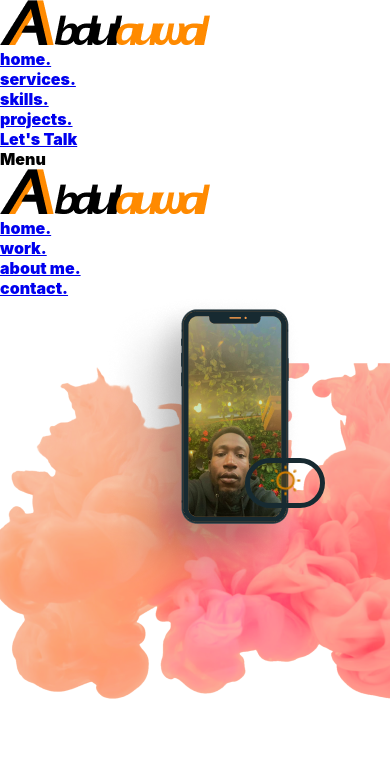
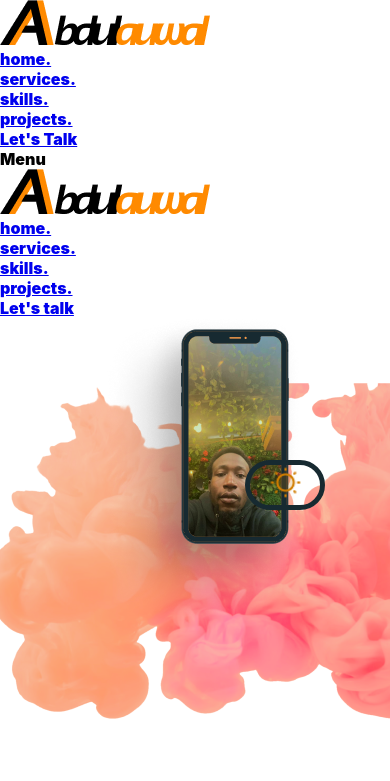
Before and after one commit to paulthechampion/nada, a React (Create React App) app: page / in a window 390 px wide. Shown: the top 781 px of the page. Built offline with nearby package versions, Linux system fonts and the light colour scheme.

Commit message:
phone lets talk

```diff
--- a/src/components/PhoneMenu.js
+++ b/src/components/PhoneMenu.js
@@ -43,16 +43,17 @@ export default function PhoneMenu() {
             <nav className={navClasses} id="phoneMenuId">
                 <div className="subPM">
                     <div className="phoneLdiv firstNav">
-                    <a href="/#home" className="logo-link">
+                    <a href="/" className="logo-link">
 
                         <img src={AA} alt="Abdul A" className="plogo"/>
                         <img src={bdul} alt="bdul" className="plogo"/>
                     </a>
                      </div>
                     <div className="phoneLdiv"> <a href="/#home" className="phoneL"  onClick={()=>setShowMenu(!showMenu)}>home.</a></div>
-                    <div className="phoneLdiv"> <a href="/#work" className="phoneL"  onClick={()=>setShowMenu(!showMenu)}>work. </a></div>
-                    <div className="phoneLdiv"> <a href="/#about" className="phoneL"  onClick={()=>setShowMenu(!showMenu)}>about me.</a></div>
-                    <div className="phoneLdiv"> <a href="/#contact" className="phoneL"  onClick={()=>setShowMenu(!showMenu)}>contact.</a></div>
+                    <div className="phoneLdiv"> <a href="/#work" className="phoneL"  onClick={()=>setShowMenu(!showMenu)}>services. </a></div>
+                    <div className="phoneLdiv"> <a href="/#about" className="phoneL"  onClick={()=>setShowMenu(!showMenu)}>skills.</a></div>
+                    <div className="phoneLdiv"> <a href="/#contact" className="phoneL"  onClick={()=>setShowMenu(!showMenu)}>projects.</a></div>
+                    <div className="phoneLdiv"> <a href="/#footer" className="talk-btn talkDark letsTalkWhite talkPhone"  onClick={()=>setShowMenu(!showMenu)}>Let's talk</a></div>
                 </div>
             </nav>
 
--- a/src/css/App.css
+++ b/src/css/App.css
@@ -289,6 +289,10 @@ margin-bottom: 1em;
   text-decoration:none;
 }
 
+.talkPhone {
+  margin-right: 0;
+}
+
 @media(max-width :700px){
 .servive-main-div {
   overflow-x: hidden;
```
